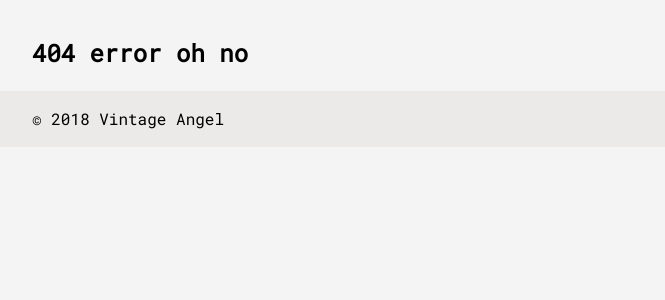
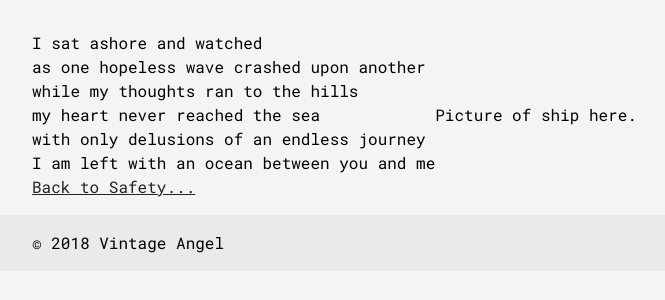
Before and after one commit to wiggins-jonathan/vintageangel.com, a Flask app: template templates/404.html in a window 1280 px wide. Shown: the part 116-416 px from the top of the page, without its empty margins (224-889 px from the left). Run offline with Flask 2, Linux system fonts and the light colour scheme; the template is opened without the code that fills it, so the values that code supplies are empty; some libraries are stand-ins or nearby versions.

Commit message:
Add context to 404.html

```diff
--- a/templates/404.html
+++ b/templates/404.html
@@ -1,4 +1,15 @@
 {% extends "index.html" %}
 {% block content %}
-    <h1>404 error oh no</h1>
+    <div>
+        <p> I sat ashore and watched<br>
+        as one hopeless wave crashed upon another<br>
+        while my thoughts ran to the hills<br>
+        my heart never reached the sea<br>
+        with only delusions of an endless journey<br>
+        I am left with an ocean between you and me<br>
+        <a href="/">Back to Safety...</a>
+    </div>
+    <div>
+        Picture of ship here.
+    </div>
 {% endblock %}
```
